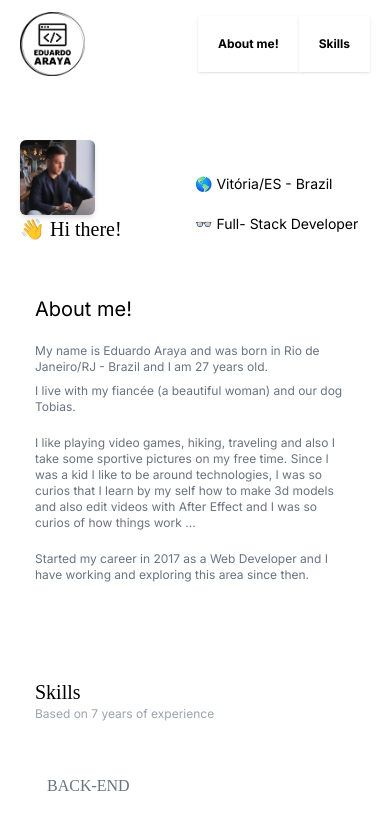
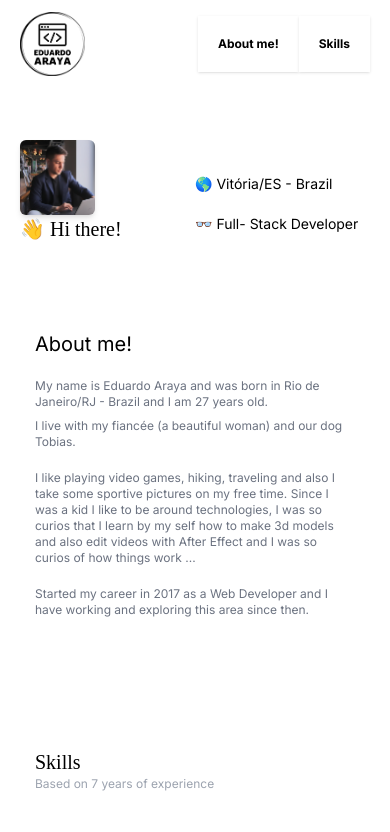
Before and after one commit to eduardoaraya/eduardoaraya.me-nextjs, a Next.js app: page / in a window 390 px wide. Shown: the top 832 px of the page. Built offline with nearby package versions, Linux system fonts and the light colour scheme.

Commit message:
fix: Add right padding

```diff
--- a/src/components/sections/aboutMeSection.tsx
+++ b/src/components/sections/aboutMeSection.tsx
@@ -1,5 +1,5 @@
 export const AboutMeSection = () => (
-  <section className="w-full md:mt-10 px-[35px] md:p-[5px]" id="about-me">
+  <section className="w-full md:mt-10 p-[35px] md:p-[5px]" id="about-me">
     <h1 className="text-left text-xl md:text-xl lg:text-2xl md:mb-10">
       About me!
     </h1>
```
